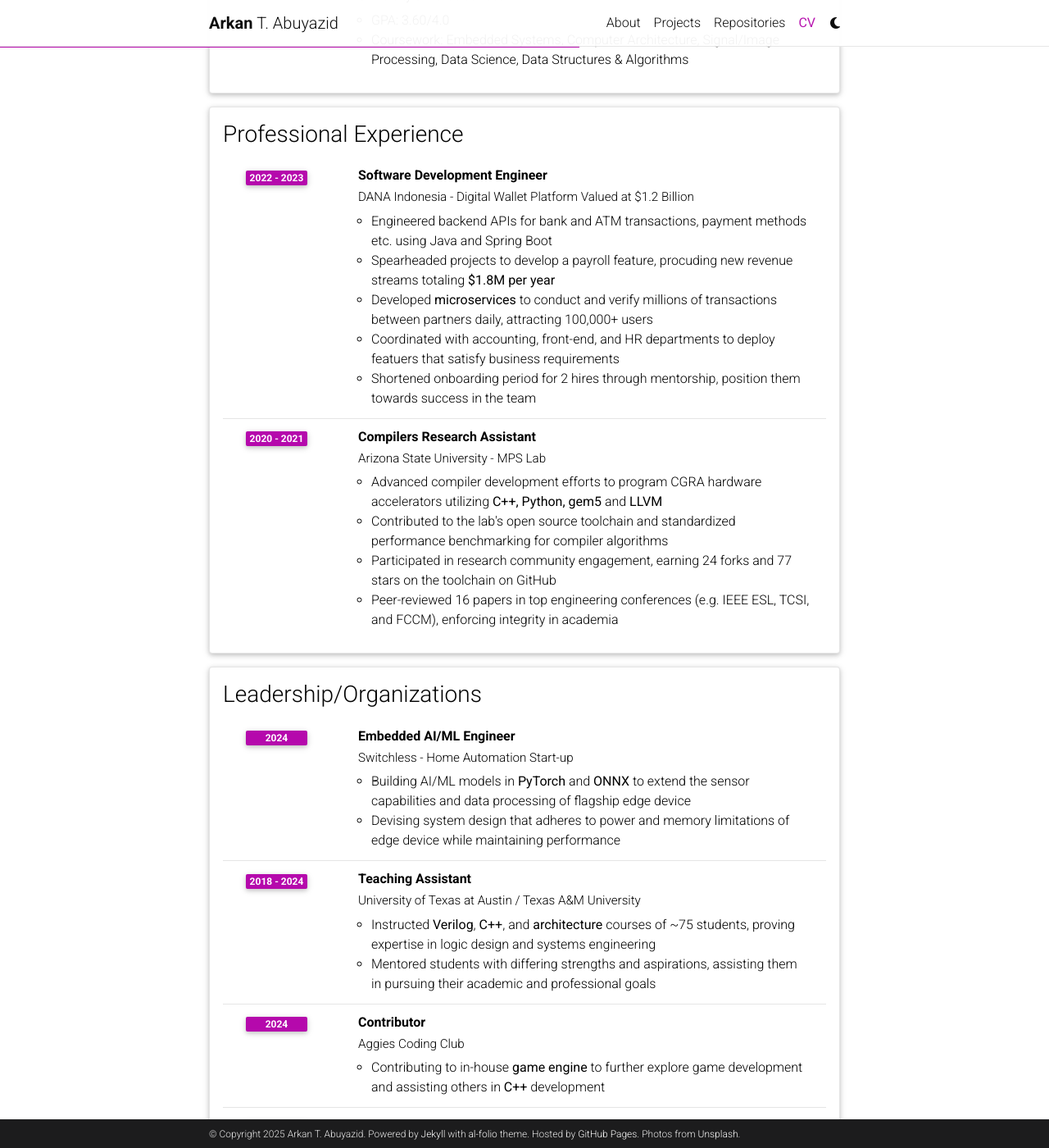
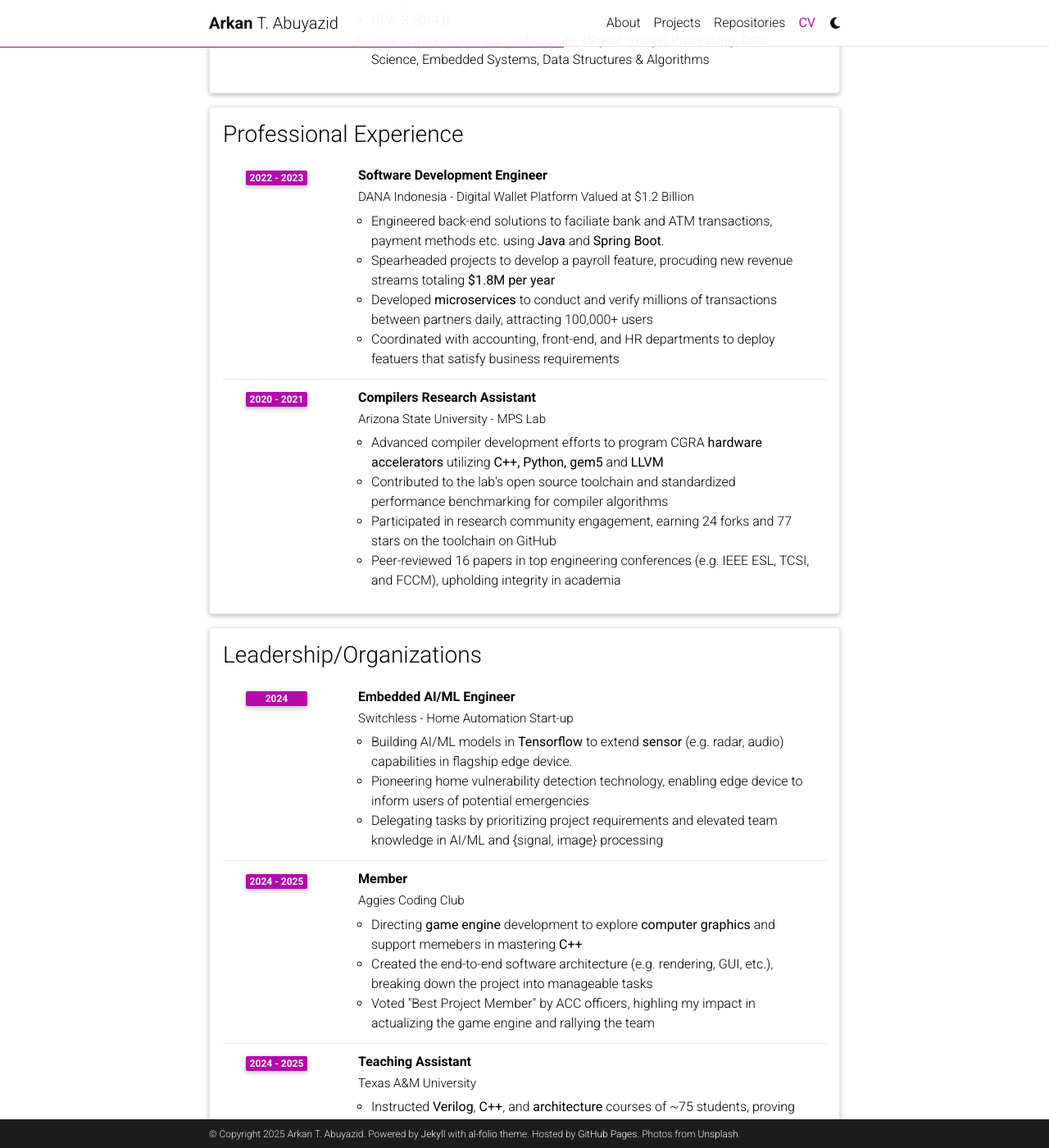
Before and after one commit to aabuyazid/aabuyazid.github.io, a Jekyll site: the page built from _pages/cv.md, in a window 1280 px wide and 1400 px high, scrolled down 933 px. Shown: the whole window at 82% size. Built offline with Jekyll 4.4.1, drawn with Linux system fonts in a browser that asks for light colours; full-size pictures stand in for the smaller copies a plugin makes; comment, search, counter and statistics services are not loaded; a style sheet for code colours, icons or effects is not loaded; some of the changed text lies outside the part shown.

Commit message:
Started to update and fixed compatibility issues

```diff
--- a/_data/cv.yml
+++ b/_data/cv.yml
@@ -20,7 +20,7 @@
       year: 2025
       description:
         - "GPA: 4.0/4.0"
-        - "Coursework: Parallel Computing, Operating Systems, Machine Learning, Database Systems & Computational Sciences"
+        - "Coursework: Parallel Computing, Graphics, Computational Sciences, {Deep, Reinforcement, Machine} Learning, Operating Systems"
         # - title: Description 3.
         #   contents:
         #     - Sub-description 1.
@@ -30,7 +30,7 @@
       year: 2020
       description:
         - "GPA: 3.60/4.0"
-        - "Coursework: Embedded Systems, Computer Architecture, Signal/Image Processing, Data Science, Data Structures & Algorithms"
+        - "Coursework: Computer Architecture, {Signal, Image} Processing, Data Science, Embedded Systems, Data Structures & Algorithms"
         # - title: Description 3.
         #   contents:
         #     - Sub-description 1.
@@ -43,19 +43,18 @@
       institution: DANA Indonesia - Digital Wallet Platform Valued at $1.2 Billion
       year: 2022 - 2023
       description:
-        - Engineered backend APIs for bank and ATM transactions, payment methods etc. using Java and Spring Boot
+        - Engineered back-end solutions to faciliate bank and ATM transactions, payment methods etc. using <b> Java</b> and <b>Spring Boot</b>.
         - Spearheaded projects to develop a payroll feature, procuding new revenue streams totaling <b>$1.8M per year</b>
         - Developed <b>microservices</b> to conduct and verify millions of transactions between partners daily, attracting 100,000+ users
         - Coordinated with accounting, front-end, and HR departments to deploy featuers that satisfy business requirements
-        - Shortened onboarding period for 2 hires through mentorship, position them towards success in the team
     - title: Compilers Research Assistant
       institution: Arizona State University - MPS Lab
       year: 2020 - 2021
       description:
-        - Advanced compiler development efforts to program CGRA hardware accelerators utilizing <b>C++, Python, gem5</b> and <b>LLVM</b>
+        - Advanced compiler development efforts to program CGRA <b>hardware accelerators</b> utilizing <b>C++, Python, gem5</b> and <b>LLVM</b>
         - Contributed to the lab's open source toolchain and standardized performance benchmarking for compiler algorithms
         - Participated in research community engagement, earning 24 forks and 77 stars on the toolchain on GitHub
-        - Peer-reviewed 16 papers in top engineering conferences (e.g. IEEE ESL, TCSI, and FCCM), enforcing integrity in academia
+        - Peer-reviewed 16 papers in top engineering conferences (e.g. IEEE ESL, TCSI, and FCCM), upholding integrity in academia
 
 - title: Leadership/Organizations
   type: time_table
@@ -64,19 +63,21 @@
       institution: Switchless - Home Automation Start-up
       year: 2024
       description:
-        - Building AI/ML models in <b>PyTorch</b> and <b>ONNX</b> to extend the sensor capabilities and data processing of flagship edge device
-        - Devising system design that adheres to power and memory limitations of edge device while maintaining performance
+        - Building AI/ML models in <b>Tensorflow</b> to extend <b>sensor</b> (e.g. radar, audio) capabilities in flagship edge device.
+        - Pioneering home vulnerability detection technology, enabling edge device to inform users of potential emergencies
+        - Delegating tasks by prioritizing project requirements and elevated team knowledge in AI/ML and {signal, image} processing
+    - title: Member
+      institution: Aggies Coding Club
+      year: 2024 - 2025
+      description:
+        - Directing <b>game engine</b> development to explore <b>computer graphics</b> and support memebers in mastering <b>C++</b>
+        - Created the end-to-end software architecture (e.g. rendering, GUI, etc.), breaking down the project into manageable tasks
+        - Voted "Best Project Member" by ACC officers, highling my impact in actualizing the game engine and rallying the team
     - title: Teaching Assistant
-      institution: University of Texas at Austin / Texas A&M University
-      year: 2018 - 2024
+      institution: Texas A&M University
+      year: 2024 - 2025
       description:
         - Instructed <b>Verilog</b>, <b>C++</b>, and <b>architecture</b> courses of ~75 students, proving expertise in logic design and systems engineering
-        - Mentored students with differing strengths and aspirations, assisting them in pursuing their academic and professional goals
-    - title: Contributor
-      institution: Aggies Coding Club
-      year: 2024
-      description:
-        - Contributing to in-house <b>game engine</b> to further explore game development and assisting others in <b>C++</b> development
     - title: Volunteer
       institution: S.E.E.K (Student Engineers Educating Kids)
       year: 2020
--- a/docker-compose.yml
+++ b/docker-compose.yml
@@ -1,8 +1,6 @@
-version: "3"
-# this file uses prebuilt image in dockerhub
 services:
   jekyll:
-    image: amirpourmand/al-folio
+    image: amirpourmand/al-folio:v0.10.1
     container_name: al-folio-website
     command: bash -c "
       rm -f Gemfile.lock &&
```
Also changed, not shown: _projects/acc.md (added, +28 -0 lines), _projects/raytracer.md (added, +28 -0 lines), 1 other file.
